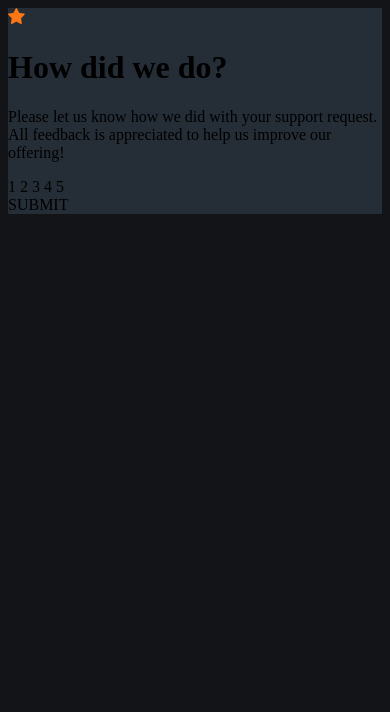
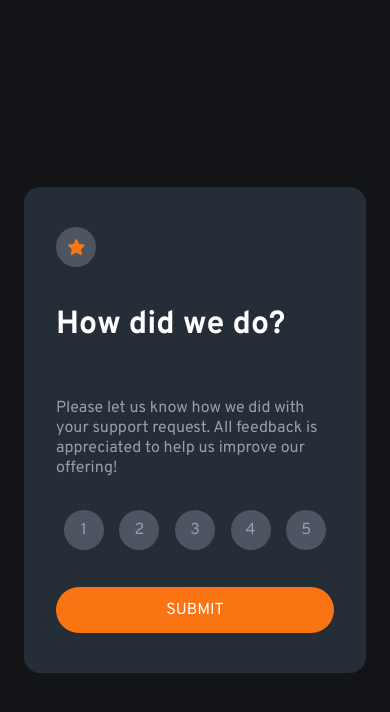
Before and after one commit to CameronHerron/Interactive-rating-component, a plain HTML site: page index.html in a window 390 px wide. Drawn offline with Linux system fonts and the light colour scheme.

Commit message:
completed functions to change button colors and save rating. finished styling for mobile and desktop

```diff
--- a/index.html
+++ b/index.html
@@ -8,6 +8,9 @@
 
   <link rel="icon" type="image/png" sizes="32x32" href="./images/favicon-32x32.png">
   <link rel="stylesheet" type="text/css" href="styles.css">
+  <link rel="preconnect" href="https://fonts.googleapis.com">
+  <link rel="preconnect" href="https://fonts.gstatic.com" crossorigin>
+  <link href="https://fonts.googleapis.com/css2?family=Overpass:wght@400;700&display=swap" rel="stylesheet">
 
   <title>Frontend Mentor | Interactive rating component</title>
 
@@ -15,18 +18,20 @@
 
 <body>
   <div id="unsubmitted">
-    <img class="circle" src="/images/icon-star.svg" alt="star">
+    <div class="circle">
+      <img src="/images/icon-star.svg" alt="star">
+    </div>
     <!-- Rating state start -->
     <h1 class="head">How did we do?</h1>
     <p class="info">Please let us know how we did with your support request. All feedback is appreciated
       to help us improve our offering!
     </p>
-    <div class="star-box">
-      <span onclick="changeRating(1)" class="circle 1">1</span>
-      <span onclick="changeRating(2)" class="circle 2">2</span>
-      <span onclick="changeRating(3)" class="circle 3">3</span>
-      <span onclick="changeRating(4)" class="circle 4">4</span>
-      <span onclick="changeRating(5)" class="circle 5">5</span>
+    <div class="circle-box">
+      <div onclick="changeRating(1)" id="1" class="circle num">1</div>
+      <div onclick="changeRating(2)" id="2" class="circle num">2</div>
+      <div onclick="changeRating(3)" id="3" class="circle num">3</div>
+      <div onclick="changeRating(4)" id="4" class="circle num">4</div>
+      <div onclick="changeRating(5)" id="5" class="circle num">5</div>
     </div>
 
     <div onclick="submit()" class="submit">SUBMIT</div>
@@ -36,13 +41,24 @@
     function changeRating(x) {
       this.rating = x;
       document.getElementById("val").innerText = this.rating;
+      resetCircles();
+      let id = "" + x;
+      document.getElementById(id).style.backgroundColor = "hsl(217, 12%, 63%)";
+      document.getElementById(id).style.color = "hsl(0, 0%, 100%)";
     }
+
     function submit() {
       if (this.rating != null) {
         document.getElementById("unsubmitted").style.display = "none";
-        document.getElementById("submitted").style.display = "block";
+        document.getElementById("submitted").style.display = "flex";
       }
-
+    }
+    function resetCircles(){
+      let elements = document.getElementsByClassName("num");
+      for(let i = 0; i < elements.length; i++){
+        elements[i].style.backgroundColor = "hsl(216, 12%, 34%)";
+        elements[i].style.color = "hsl(217, 12%, 63%)";
+      }
     }
   </script>
 
--- a/styles.css
+++ b/styles.css
@@ -3,11 +3,86 @@ body{
     justify-content: center;
     align-items: center;
     background-color: hsl(216, 12%, 8%);
+    height: 100vh;
+    font-family: 'Overpass', sans-serif;
 }
 #submitted, #unsubmitted{
+    display:flex;
+    flex-direction: column;
+    justify-content: space-around;
     background-color: hsl(213, 19%, 18%);
+    padding: 2em;
+    border-radius: 1em;
+    margin-left: 1em;
+    margin-right: 1em;
+    height: 50%;
 }
 
 #submitted{
     display:none;
+    flex-direction: column;
+    justify-content: center;
+    align-items: center;
+    text-align: center;
 }
+
+#submitted .head{
+    margin-top:1em;
+    margin-bottom: 0;
+}
+
+.head{
+    color: hsl(0, 0%, 100%);
+}
+.info{
+    color: hsl(217, 12%, 63%);
+}
+
+.circle-box{
+    display: flex;
+    flex-direction: row;
+    justify-content: space-around;
+    margin-bottom: 1.3em;
+}
+.circle{
+    display: flex;
+    justify-content: center;
+    align-items: center;
+    background-color: hsl(216, 12%, 34%);
+    color: hsl(217, 12%, 63%);
+    border-radius: 100px;
+    height: 2.5em;
+    width: 2.5em;
+}
+.num:hover{
+    background-color: hsl(25, 97%, 53%);
+    color: hsl(0, 0%, 100%);
+    cursor: pointer;
+}
+.submit{
+    display: flex;
+    justify-content: center;
+    background-color: hsl(25, 97%, 53%);
+    color: hsl(0, 0%, 100%);
+    padding: .8em;
+    border-radius: 2em;
+}
+.submit:hover{
+    background-color: hsl(0, 0%, 100%);
+    color: hsl(25, 97%, 53%);
+    cursor: pointer;
+}
+
+.selected{
+    background-color: hsl(216, 12%, 34%);
+    color: hsl(25, 97%, 53%);
+    padding: .7em;
+    margin-top: 1em;
+    border-radius: 2em;
+}
+
+@media (min-width: 601px){
+    #submitted, #unsubmitted{
+        width: 30%;
+    }
+}
```
